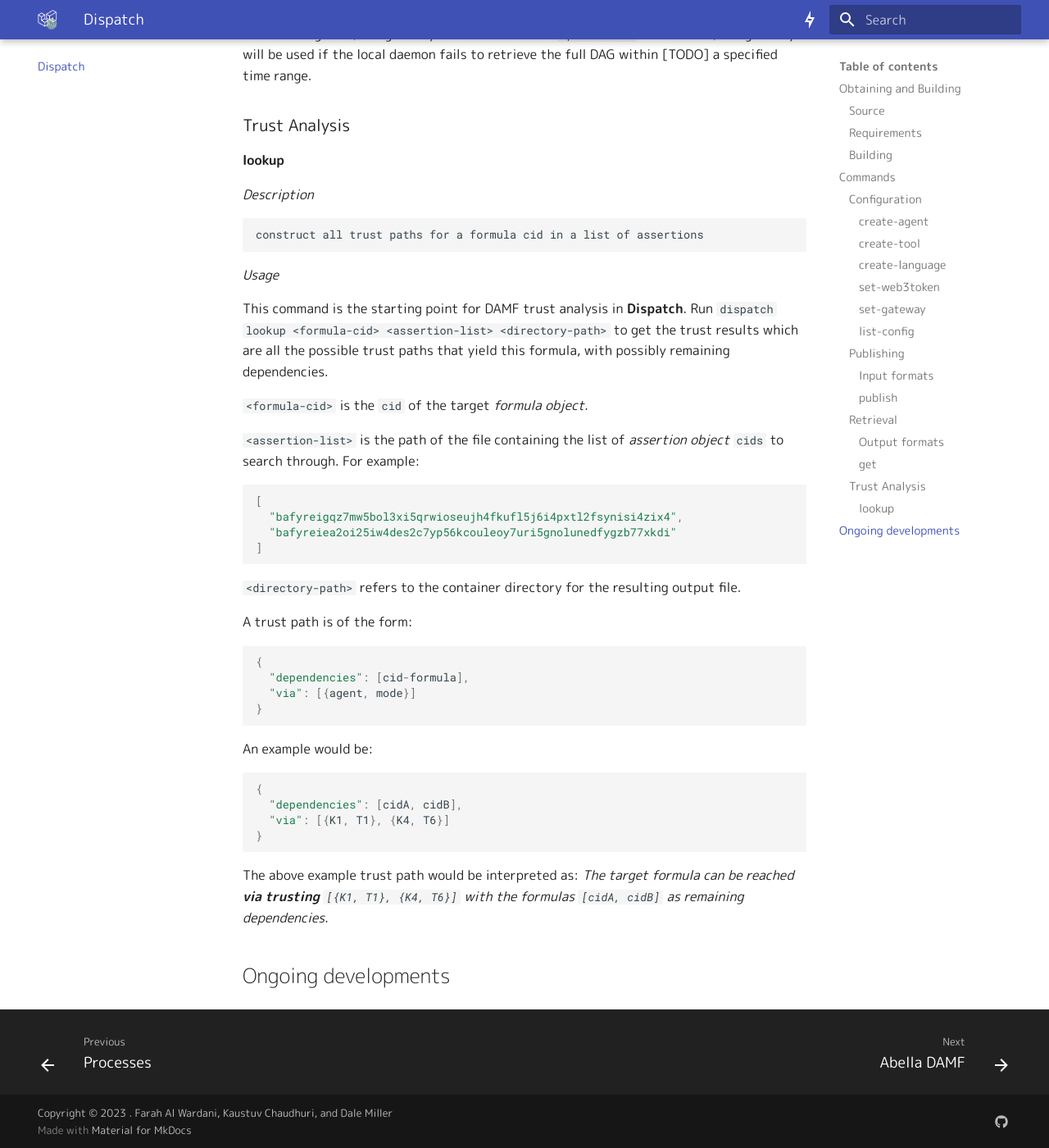
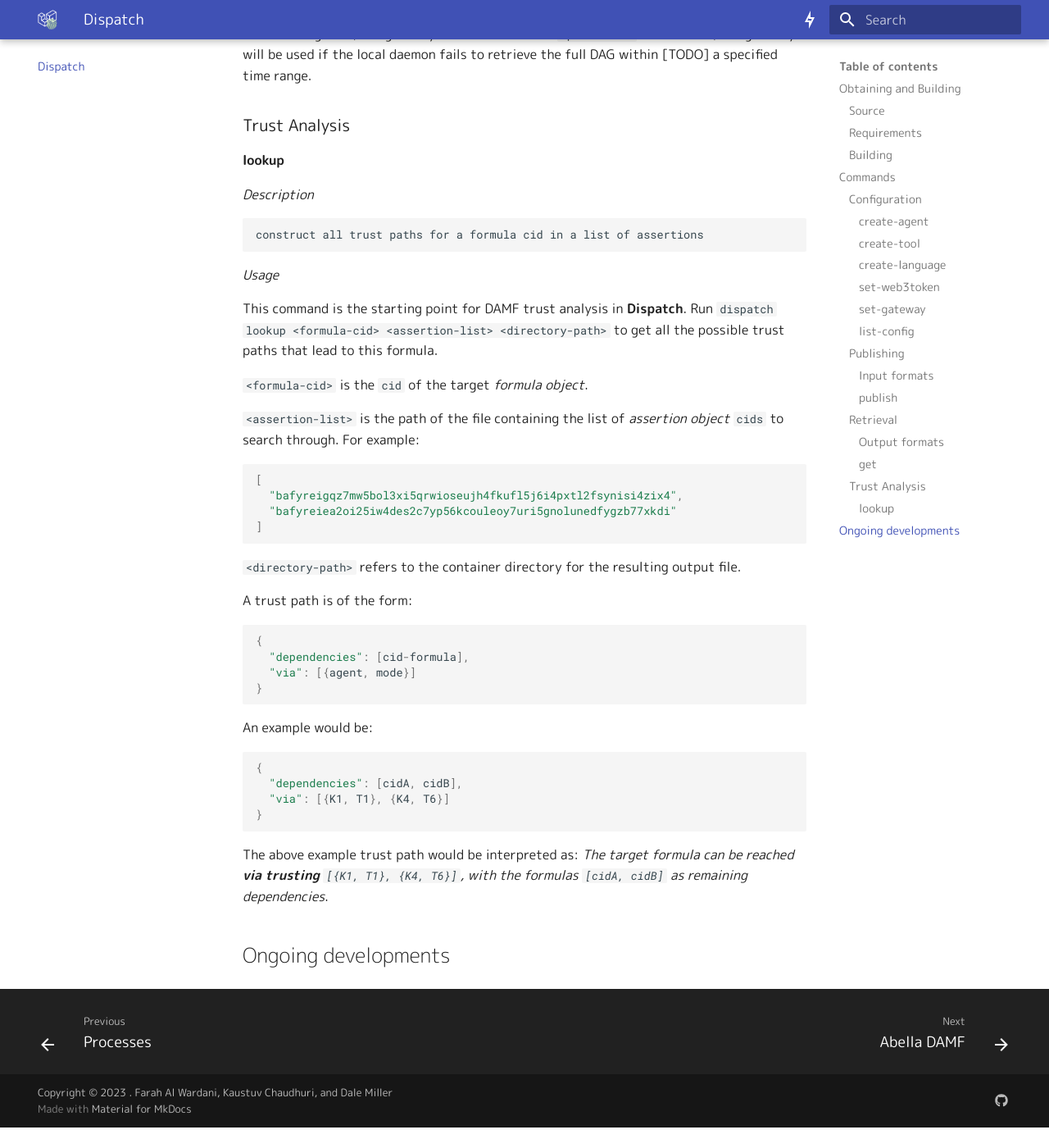
Before and after one commit to distributed-assertions/distributed-assertions.github.io, an MkDocs documentation site: the page built from docs/dispatch.md, in a window 1280 px wide and 1400 px high, scrolled down 5337 px. Shown: the whole window at 82% size. Built offline with MkDocs 1.6.1 and Material for MkDocs 9.7.7, drawn with Linux system fonts in a browser that asks for light colours; emoji names are drawn with the system emoji font; after the commit the page ends 6712 px from its top, so only the background shows below that.

Commit message:
`lookup` draft

```diff
--- a/docs/dispatch.md
+++ b/docs/dispatch.md
@@ -194,7 +194,7 @@
 
 *Usage*
 
-This command is the starting point for DAMF trust analysis in **Dispatch**. Run `dispatch lookup <formula-cid> <assertion-list> <directory-path>` to get the trust results which are all the possible trust paths that yield this formula, with possibly remaining dependencies.
+This command is the starting point for DAMF trust analysis in **Dispatch**. Run `dispatch lookup <formula-cid> <assertion-list> <directory-path>` to get all the possible trust paths that lead to this formula.
 
 `<formula-cid>` is the `cid` of the target *formula object*.
 
@@ -228,6 +228,6 @@
    }
    ~~~~
 
-The above example trust path would be interpreted as: *The target formula can be reached **via trusting** `[{K1, T1}, {K4, T6}]` with the formulas `[cidA, cidB]` as remaining dependencies*.
+The above example trust path would be interpreted as: *The target formula can be reached **via trusting** `[{K1, T1}, {K4, T6}]`, with the formulas `[cidA, cidB]` as remaining dependencies*.
 
 ## Ongoing developments
```
